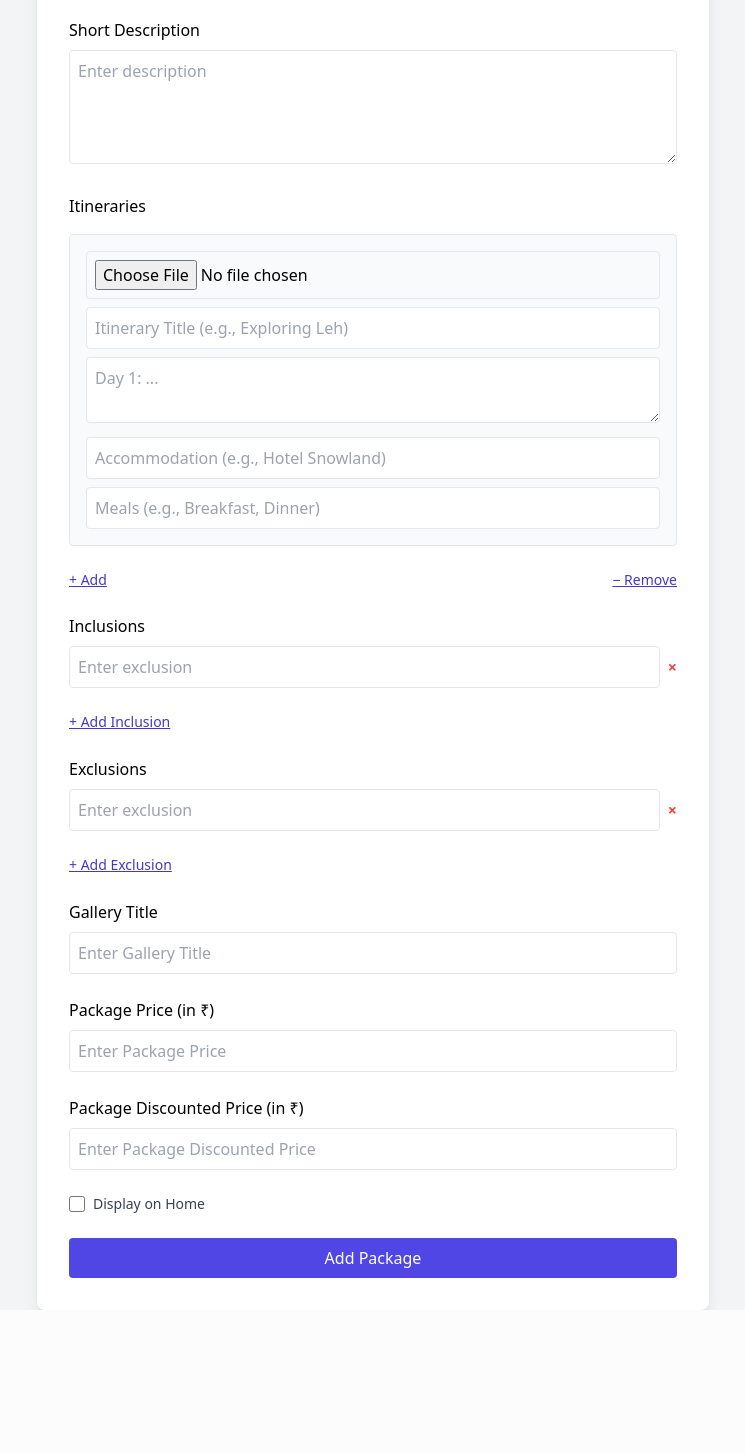
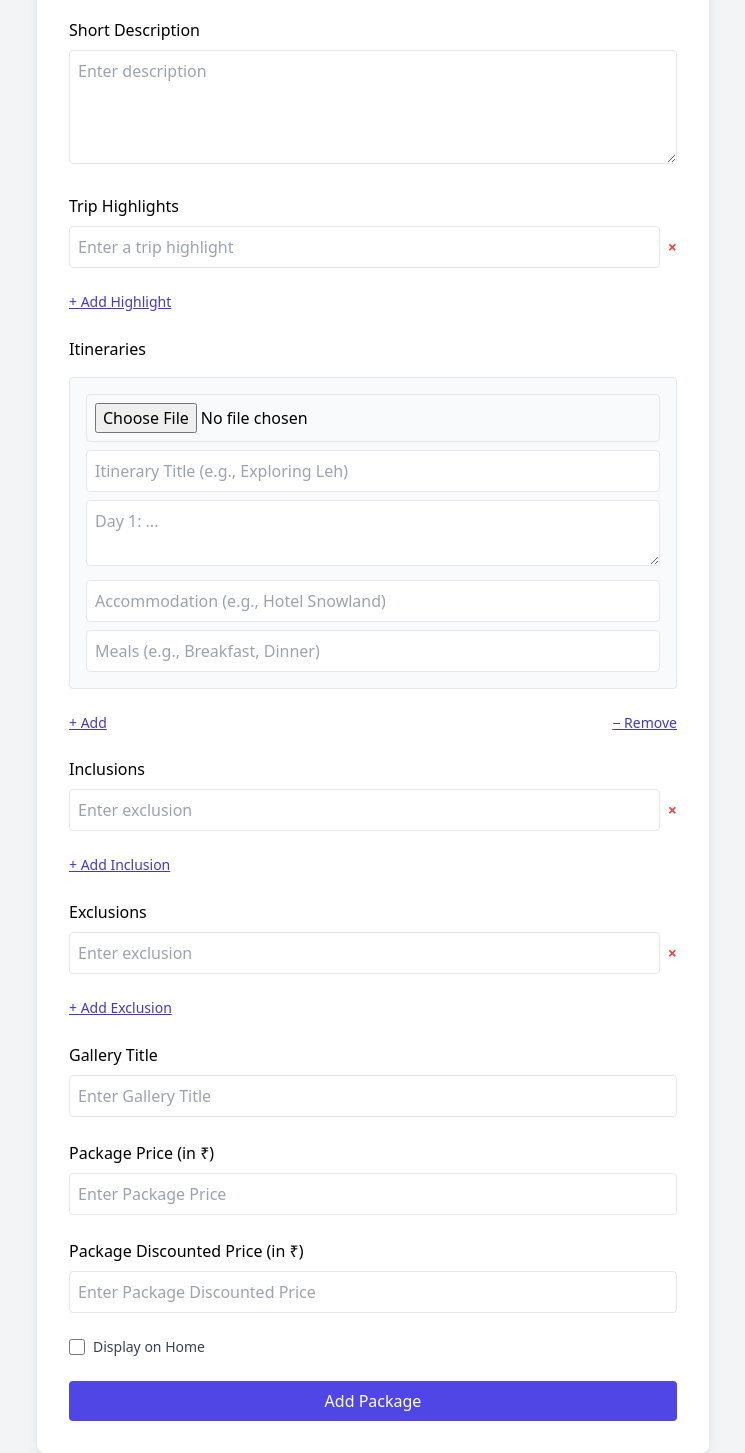
Before and after one commit to ZahranDhar/Floater-Adventure, a Flask app: page /add-package in a window 1280 px wide. Shown: the part 546-1999 px from the top of the page, without its empty margins (267-1012 px from the left). Before the commit the page ends 1856 px from the top, so only its background shows below. Run offline with Flask 3, Linux system fonts and the light colour scheme; data that the repository does not hold is empty; some libraries are stand-ins or nearby versions.

Commit message:
Highlights-Added

```diff
--- a/routes/Package.py
+++ b/routes/Package.py
@@ -77,6 +77,7 @@ class PackageRoutes:
 
         package['inclusions']=request.form.getlist('inclusion[]')
         package['exclusions']=request.form.getlist('exclusion[]')
+        package['highlishts']=request.form.getlist('highlight[]')
 
         package['reviews']=[]
         package['average_rating']=0
--- a/static/js/AddPackage.js
+++ b/static/js/AddPackage.js
@@ -67,3 +67,17 @@ fetch("/getCategories", { method: "POST" })
     });
   })
   .catch(err => console.error("Failed to load categories:", err));
+
+  // Add Highlight
+  function addHighlight() {
+  const container = document.getElementById("highlights-container");
+  const div = document.createElement("div");
+  div.className = "flex gap-2";
+  div.innerHTML = `
+    <input type="text" name="highlight[]" placeholder="Enter a trip highlight"
+           class="w-full border p-2 rounded" />
+    <button type="button" onclick="this.parentElement.remove()"
+            class="text-red-500 font-bold">×</button>
+  `;
+  container.appendChild(div);
+}
--- a/templates/AddPackage.html
+++ b/templates/AddPackage.html
@@ -50,6 +50,19 @@
       <textarea name="description" rows="4" placeholder="Enter description"
                 class="w-full border p-2 rounded" required></textarea>
     </div>
+
+    <!-- Trip Highlights Section -->
+<div id="highlights-container" class="space-y-2 mt-6">
+  <label class="block font-medium">Trip Highlights</label>
+  <div class="flex gap-2">
+    <input type="text" name="highlight[]" placeholder="Enter a trip highlight"
+           class="w-full border p-2 rounded" />
+    <button type="button" onclick="this.parentElement.remove()"
+            class="text-red-500 font-bold">×</button>
+  </div>
+</div>
+<button type="button" onclick="addHighlight()"
+        class="text-indigo-700 underline text-sm mt-1">+ Add Highlight</button>
 
     <!-- Itinerary Section -->
   <div id="itinerary-container" class="space-y-4">
```
Also changed, not shown: static/js/Package.js (+9 -0 lines), templates/Package.html (+11 -0 lines).
